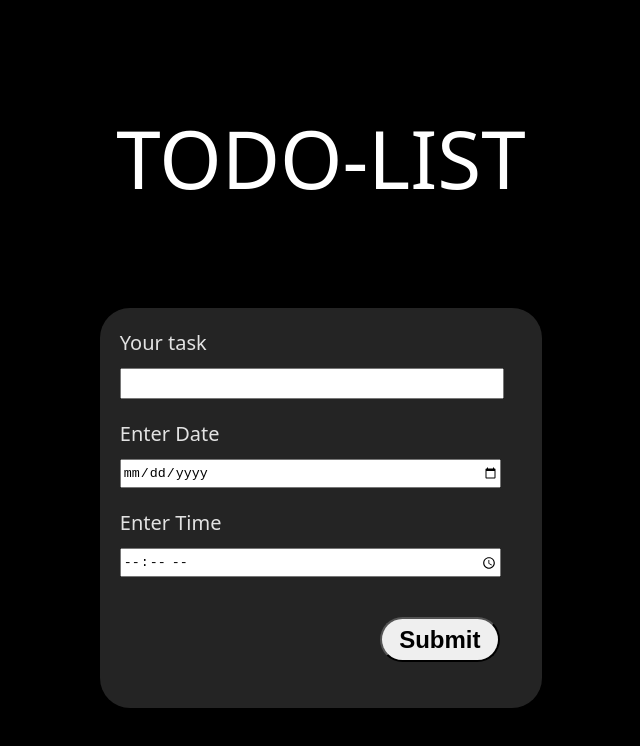
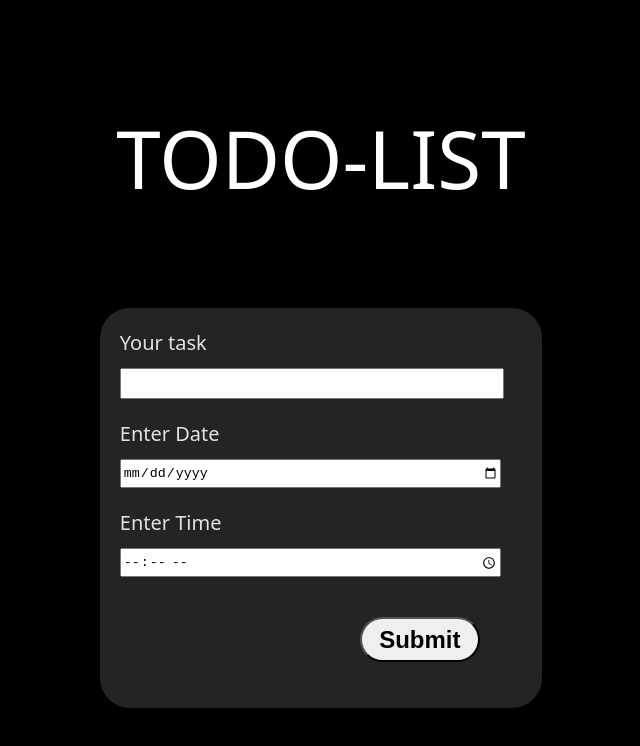
Before and after one commit to ahmed-rmdan/TODO__TIMETRRACKER-APP, a website built with Vite: page TODO-APP/index.html in a window 1280 px wide. Shown: the whole page, without its empty margins (319-959 px from the left). Built offline with nearby package versions, Linux system fonts and the light colour scheme.

Commit message:
to continue

```diff
--- a/TODO-APP/src/style.css
+++ b/TODO-APP/src/style.css
@@ -55,6 +55,6 @@ form button{
   justify-content: center;
   align-items: center;
   font-weight: bolder;
-  margin-left: 280px;
+  margin-left: 260px;
   margin-top: 40px;
 }
```
